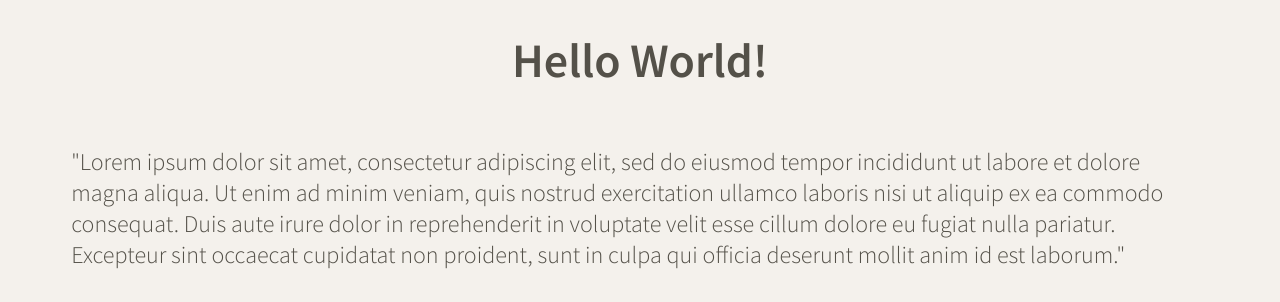
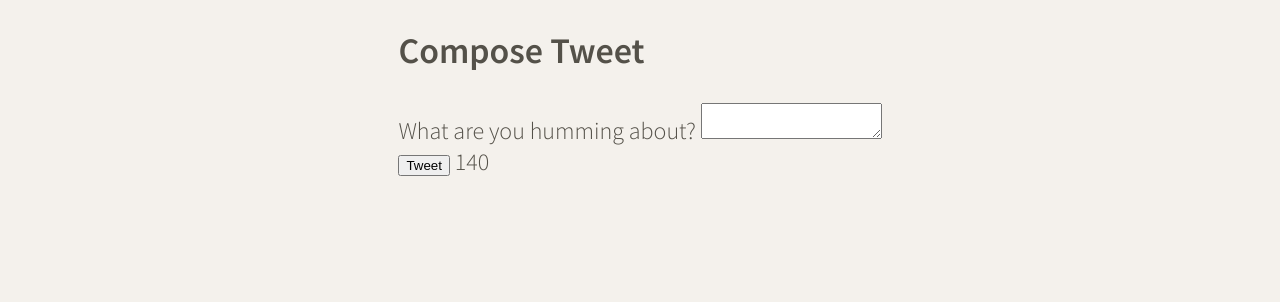
Before and after one commit to andyjunpark/tweeter, a website: page public/index.html in a window 1280 px wide. Shown: the part 530-832 px from the top of the page. After the commit the page ends 800 px from the top, so only its background shows below. Drawn offline with nearby package versions, Linux system fonts and the light colour scheme.

Commit message:
setup the form with http express requests

```diff
--- a/public/index.html
+++ b/public/index.html
@@ -45,8 +45,17 @@
 
     <!-- Page-specific (main) content here -->
     <main class="container">
-      <h1>Hello World!</h1>
-      <p>"Lorem ipsum dolor sit amet, consectetur adipiscing elit, sed do eiusmod tempor incididunt ut labore et dolore magna aliqua. Ut enim ad minim veniam, quis nostrud exercitation ullamco laboris nisi ut aliquip ex ea commodo consequat. Duis aute irure dolor in reprehenderit in voluptate velit esse cillum dolore eu fugiat nulla pariatur. Excepteur sint occaecat cupidatat non proident, sunt in culpa qui officia deserunt mollit anim id est laborum."</p>
+      <section class="new-tweet">
+        <h2>Compose Tweet</h2>
+        <form method="POST" action="/tweets/">
+          <label for="tweet-text">What are you humming about?</label>
+          <textarea name="text" id="tweet-text"></textarea>
+          <div>
+            <button type="submit">Tweet</button>
+            <output name="counter" class="counter" for="tweet-text">140</output>
+          </div>
+        </form>
+      </section>
     </main>
   </body>
 </html>
--- a/server/data-files/initial-tweets.json
+++ b/server/data-files/initial-tweets.json
@@ -8,7 +8,7 @@
     "content": {
       "text": "If I have seen further it is by standing on the shoulders of giants"
     },
-    "created_at": 1639276481292
+    "created_at": 1639277554428
   },
   {
     "user": {
@@ -19,6 +19,6 @@
     "content": {
       "text": "Je pense , donc je suis"
     },
-    "created_at": 1639362881292
+    "created_at": 1639363954428
   }
 ]
```
